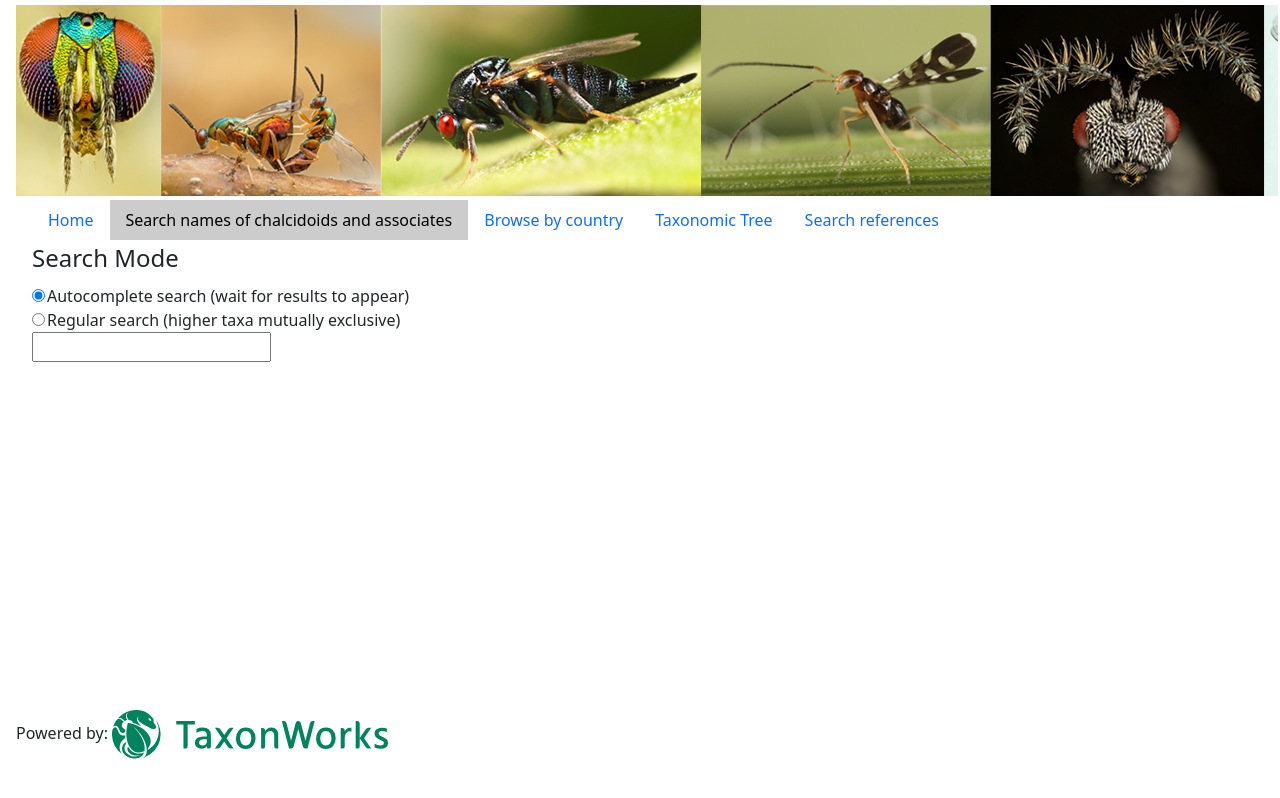
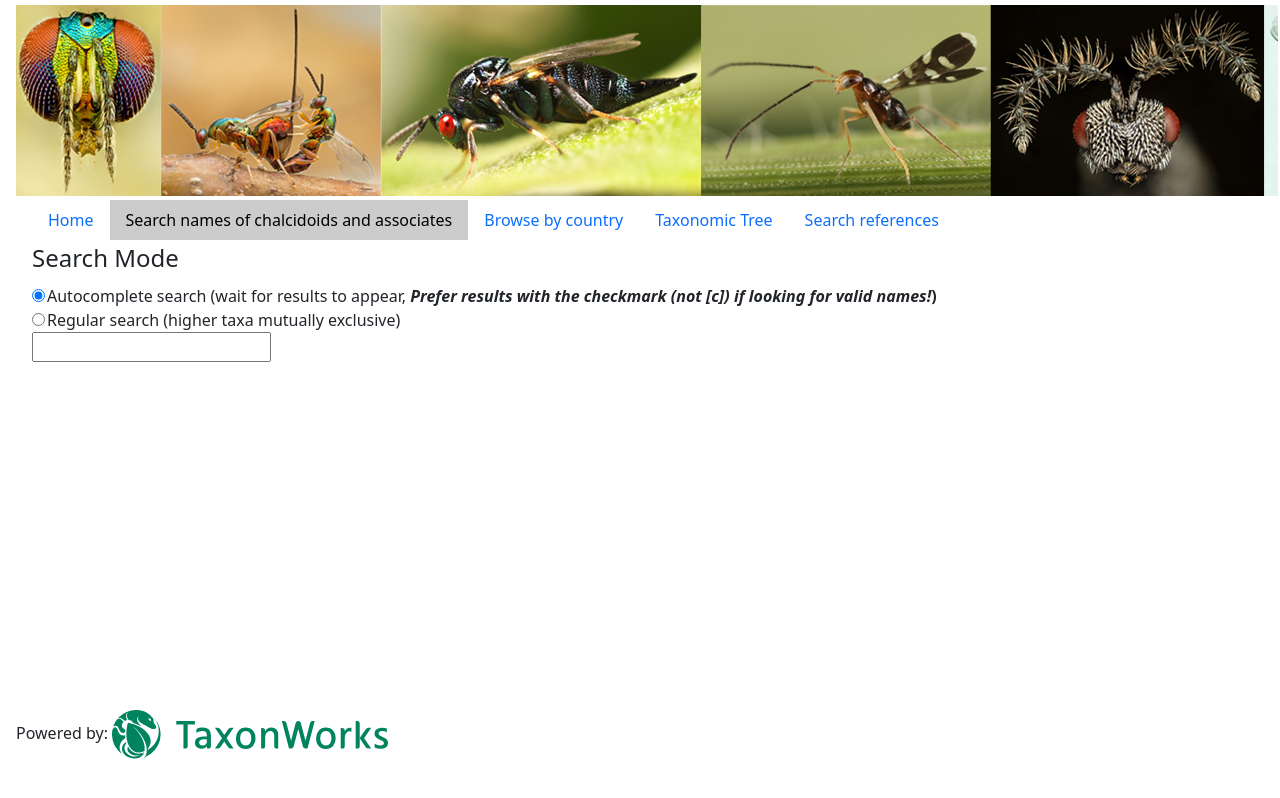
Before and after one commit to chalcid/ucd_website, a Vue app: page /#/binomialSearch in a window 1280 px wide. Built offline with nearby package versions, Linux system fonts and the light colour scheme.

Commit message:
Attempted fix to autocomplete for valid names, note to prefer checkmark.

```diff
--- a/src/components/BinomialSearch.vue
+++ b/src/components/BinomialSearch.vue
@@ -4,7 +4,7 @@
       <legend>Search Mode</legend>
       <div>
         <input type="radio" id="autocomplete-search" value="autocomplete" v-model="searchMode" />
-        <label class="padding-left-and-right" for="autocomplete-search">Autocomplete search (wait for results to appear)</label>
+        <label class="padding-left-and-right" for="autocomplete-search">Autocomplete search (wait for results to appear, <strong><em>Prefer results with the checkmark (not [c]) if looking for valid names!</em>)</strong></label>
       </div>
       <div>
         <input type="radio" id="regular-search" value="regular" v-model="searchMode" />
@@ -79,7 +79,7 @@
         try {
           const response = await api.get(`/otus/autocomplete`,
             {params: {
-              having_taxon_name_only: 'true',
+              //having_taxon_name_only: 'true',
               project_token: import.meta.env.VITE_APP_PROJECT_TOKEN,
               term: state.searchTerm
             }})
```
Also changed, not shown: 3 other files (tests, documents, lock files or other folders).
